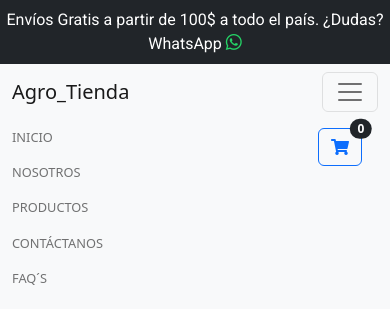
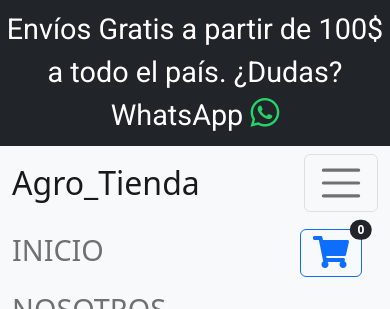
Before and after one commit to junior-r/Agro_Tienda, a Django app: page /contact in a window 390 px wide, after a click that opens the changed part. Shown: the top 309 px of the page. Run offline with Django 4.2, Linux system fonts and the light colour scheme; data that the repository does not hold is empty; some libraries are stand-ins or nearby versions; some web fonts are replaced.

Commit message:
Limpiando la interface movil

```diff
--- a/Users/static/users/general/base.css
+++ b/Users/static/users/general/base.css
@@ -117,7 +117,7 @@ footer .content-footer .copytight {
         display: flex !important;
         align-items: start !important;
         justify-content: space-between !important;
-        font-size: 0.8rem !important;
+        font-size: 1.8rem !important;
         padding-top: 0.5rem !important;
     }
 
@@ -125,12 +125,32 @@ footer .content-footer .copytight {
         display: none !important;
     }
 
-    .menu-cart, .icon-x {
-        font-size: 0.8rem !important;
+    .header .navbar-1 p {
+        font-size: 1.8rem;
+    }
+
+    .header .navbar-2 .container-fluid .navbar-brand,
+    .header .navbar-2 .container-fluid > .navbar-toggler .navbar-toggler-icon,
+    .navbar-text .btn-group .cart-button .fa-shopping-cart,
+    .navbar-text .btn-group .menu-cart {
+        font-size: 2rem !important;
+    }
+
+    .navbar-text .btn-group .menu-cart {
+        width: 100% !important;
     }
 
     .super-container {
-        font-size: 0.8rem !important;
+        font-size: 1.8rem !important;
+    }
+
+    .container {
+        max-width: 930px !important;
+    }
+
+    .footer,
+    .footer .content-footer .menu .section-contact ul li a {
+        font-size: 1.5rem !important;
     }
 }
 
--- a/Users/templates/general/home.html
+++ b/Users/templates/general/home.html
@@ -38,7 +38,7 @@
     </div>
     </div>
 
-    <div class="container py-5" style="min-height: 100vh;">
+    <div class="container py-5">
         <section class="presentation">
             <h1 class="text-center fs-1 title fw-bold">¿QUÉ ES LOREM IPSUM?</h1>
             <p class="text-center text">Lorem Ipsum es simplemente el texto de relleno de las imprentas y archivos de texto.
--- a/Users/templates/users/base.html
+++ b/Users/templates/users/base.html
@@ -17,11 +17,11 @@
 <body>
 
     <div class="header" id="up">
-        <nav class="navbar navbar-expand-lg navbar-dark bg-dark">
+        <nav class="navbar navbar-expand-lg navbar-dark bg-dark navbar-1">
             <p class="text-center text w-100 m-0 text-white">Envíos Gratis a partir de 100$ a todo el país.  ¿Dudas?
                 <a href="https://api.whatsapp.com/send?phone=584122656008&text=hola" class="text-reset text-decoration-none">WhatsApp <span class="icon-whatsapp"></span></a></p>
         </nav>
-        <nav class="navbar navbar-expand-lg bg-light">
+        <nav class="navbar navbar-expand-lg bg-light navbar-2">
             <div class="container-fluid">
                 <a class="navbar-brand" href="#">Agro_Tienda</a>
                 <button class="navbar-toggler" type="button" data-bs-toggle="collapse" data-bs-target="#navbarSupportedContent" aria-controls="navbarSupportedContent" aria-expanded="false" aria-label="Toggle navigation">
@@ -88,7 +88,7 @@
                                         </a>
                                     </li>
                                 {% else %}
-                                    <p class="text px-3 text-center">Tu carrito está vacío</p>
+                                    <li><a class="dropdown-item text" href="#">Vacío</a></li>
                                 {% endif %}
                             </ul>
                         </div>
```
Also changed, not shown: Users/static/users/general/home.css (+12 -12 lines).
